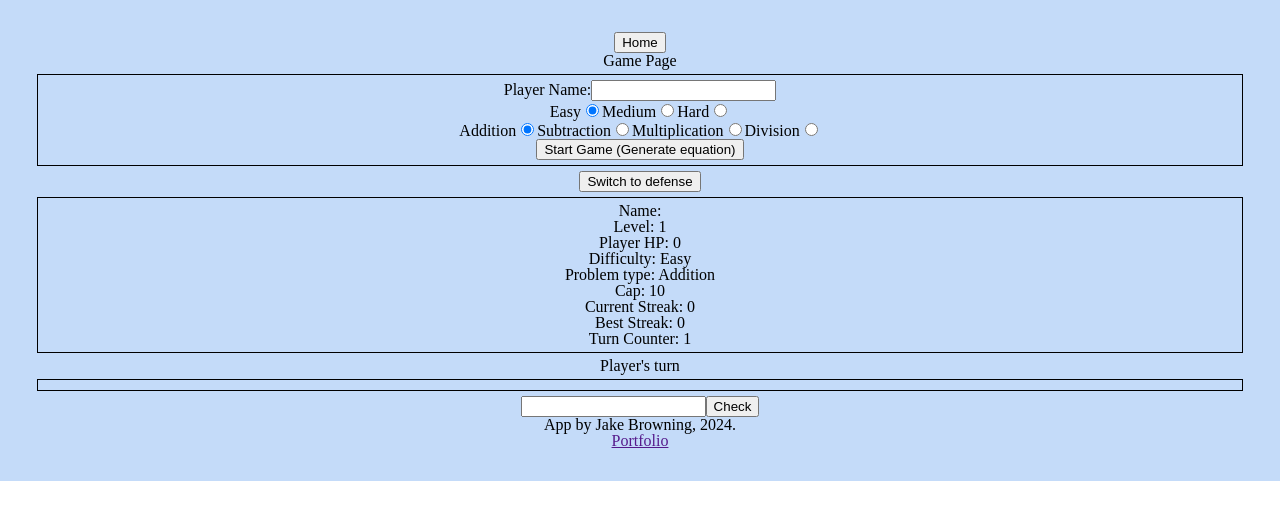
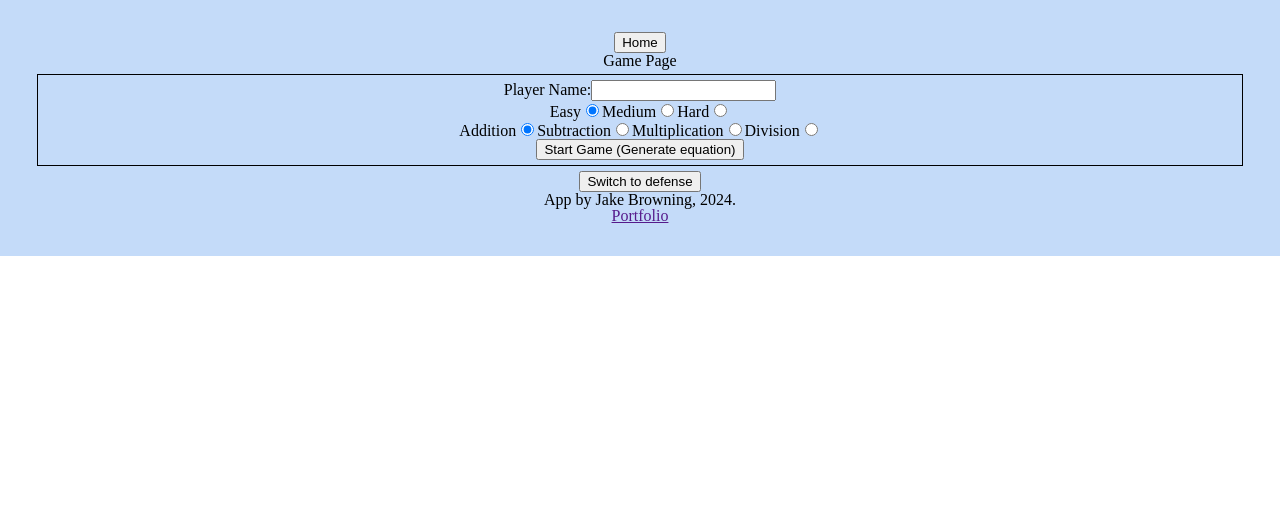
Before and after one commit to JakeBrowning90/math-game-1, a React (Vite) app: page / in a window 1280 px wide. Both pictures are taken after a click on the button "Start Game". Shown: the top 520 px of the page. Built offline with nearby package versions, Linux system fonts and the light colour scheme.

Commit message:
Add useEffect to handle player switch

```diff
--- a/src/components/GamePage.jsx
+++ b/src/components/GamePage.jsx
@@ -1,7 +1,8 @@
-import { useState } from "react";
+import { useState, useEffect } from "react";
 import monsters from "./monsterIndex";
 
 function GamePage({ navToHome }) {
+  const [gameActive, setGameActive] = useState(false);
   const [playerName, setPlayerName] = useState("");
   const [difficulty, setDifficulty] = useState("Easy");
   const [playerHP, setPlayerHP] = useState(0);
@@ -20,15 +21,20 @@ function GamePage({ navToHome }) {
   const [missingValue, setMissingValue] = useState("");
   const [answer, setAnswer] = useState("");
 
+  const toggleGameActive = () => {
+    setGameActive((gameActive) => !gameActive);
+  };
+
   const handlePlayerName = (e) => {
     setPlayerName(e.target.value);
   };
 
   const togglePhase = () => {
-    setPlayerTurn(playerTurn => !playerTurn);
-  }
+    setPlayerTurn((playerTurn) => !playerTurn);
+  };
 
   const startGame = () => {
+    toggleGameActive();
     setStartingHP();
     // Get monster from array
     getNextMonster();
@@ -171,14 +177,19 @@ function GamePage({ navToHome }) {
       setCurrentStreak((currentStreak) => currentStreak - currentStreak);
     }
     setAnswer("");
-    if (turnCounter > 2) {
+    setTurnCounter((turnCounter) => turnCounter + 1);
+  };
+
+  useEffect(() => {
+    if (turnCounter > 3) {
+      //TODO - Apply damage to target
+      togglePhase();
       setTurnCounter(1);
-      togglePhase();
+      generateEquation();
     } else {
-      setTurnCounter((turnCounter) => turnCounter + 1);
+      generateEquation();
     }
-    generateEquation();
-  };
+  }, [turnCounter]);
 
   return (
     <div>
@@ -290,6 +301,8 @@ function GamePage({ navToHome }) {
       <button onClick={togglePhase}>
         {playerTurn ? "Switch to defense" : "Switch to attack"}
       </button>
+      {gameActive && (
+        <div>
           <div className="gameInfoCard">
             <div>Name: {playerName}</div>
             <div>Level: {playerLevel}</div>
@@ -307,9 +320,10 @@ function GamePage({ navToHome }) {
               <div>Enemy HP: {monsterHP}</div>
             </div>
           )}
-      {playerTurn ? <div>Player's turn</div> :<div>Monster's turn</div>}
+          {playerTurn ? <div>Player's turn</div> : <div>Monster's turn</div>}
           <div className="equationCard">
             <div>{feedback}</div>
+
             <div>{printedEquation}</div>
           </div>
 
@@ -324,6 +338,8 @@ function GamePage({ navToHome }) {
             <button>Check</button>
           </form>
         </div>
+      )}
+    </div>
   );
 }
 
```
Lines whose indentation alone changed are shown as unchanged.
